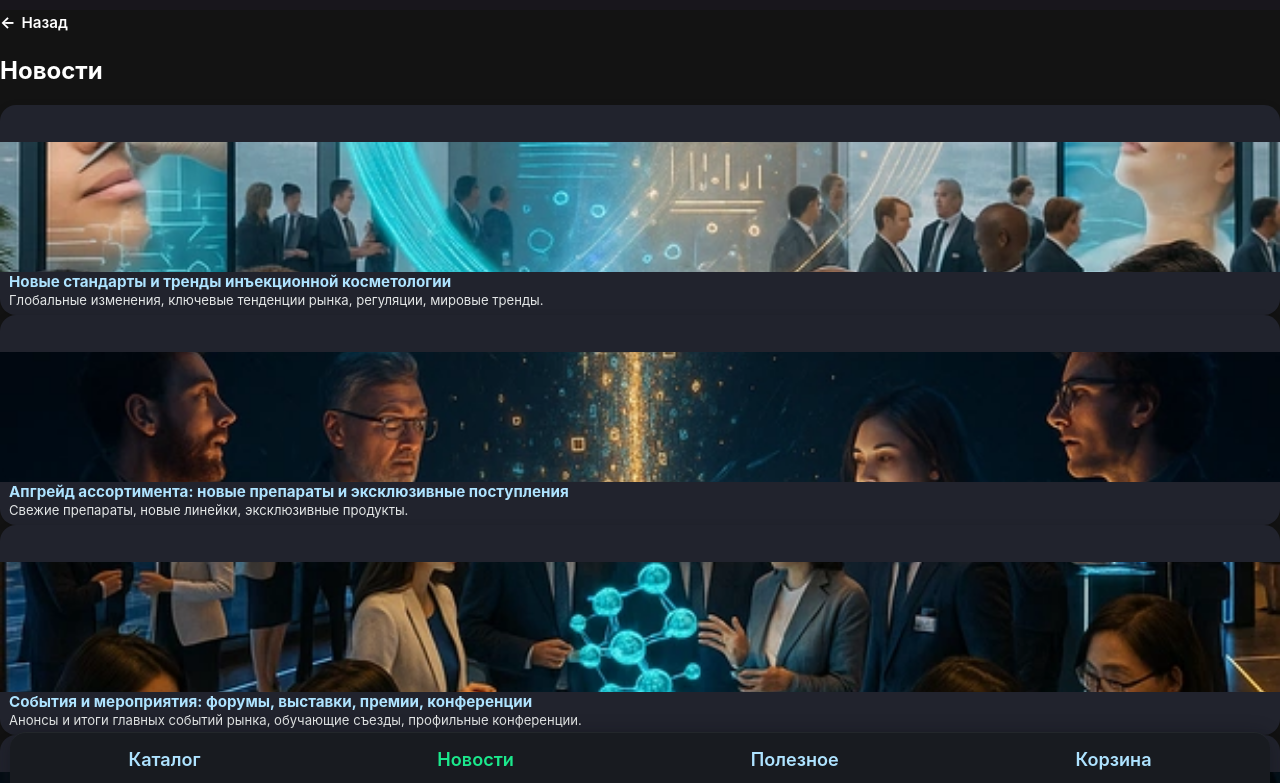
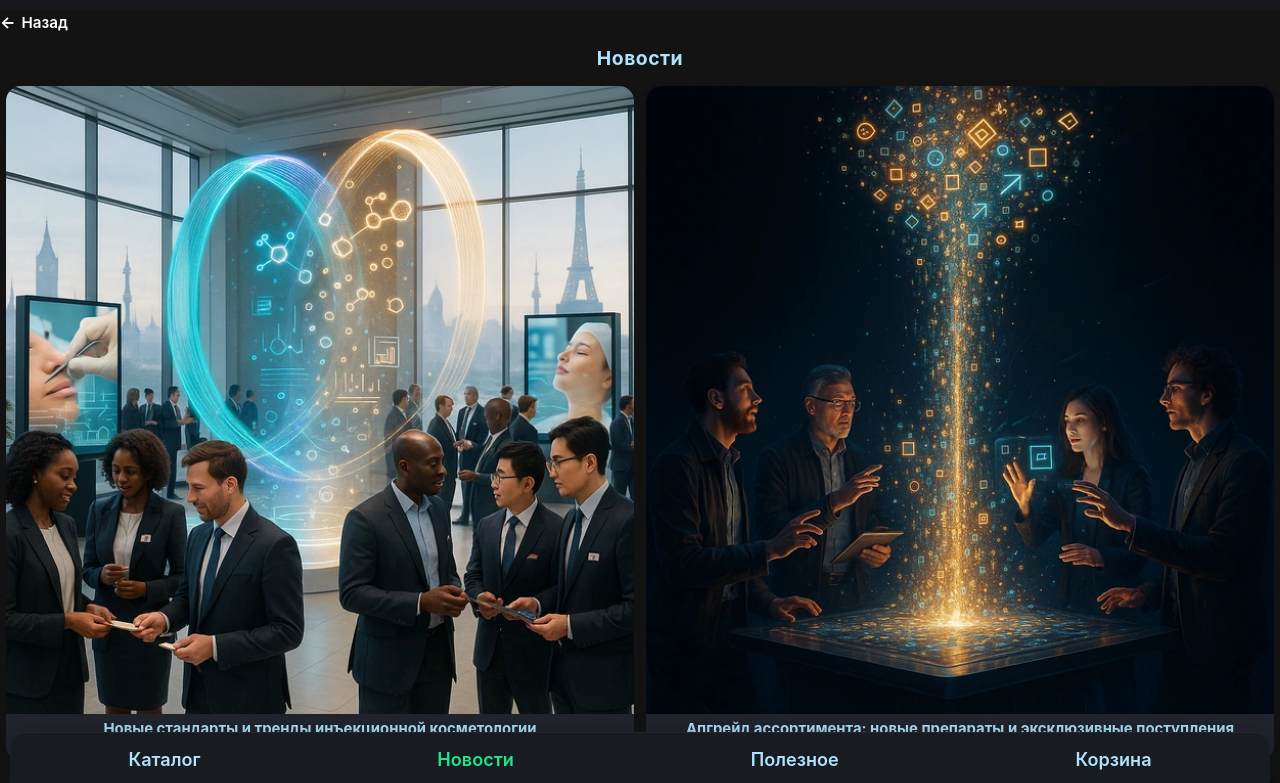
Before and after one commit to AlexSalavat/facade-stone-app, a React (Vite) app: page /news in a window 1280 px wide. Shown: the top 783 px of the page. Built offline with nearby package versions, Linux system fonts and the light colour scheme.

Commit message:
deploy: обновил карточки, добавил к

```diff
--- a/src/styles/InfoGrid.css
+++ b/src/styles/InfoGrid.css
@@ -1,55 +1,67 @@
+.info-title-main {
+  font-size: 1.21rem;
+  font-weight: 700;
+  color: #aee3ff;
+  margin: 10px 0 8px 0;
+  text-align: center;
+  letter-spacing: 0.5px;
+}
+
+.info-grid {
+  display: grid;
+  grid-template-columns: 1fr 1fr;
+  gap: 12px;
+  padding: 8px 6px 0 6px;
+}
+
 .info-card {
   background: #21232d;
-  border-radius: 16px;
+  border-radius: 15px;
   box-shadow: 0 2px 8px #0002;
   overflow: hidden;
-  position: relative;
   display: flex;
   flex-direction: column;
-  align-items: stretch;
-  min-height: 210px;
-  height: 210px;
-  max-height: 230px;
-  padding: 0;                /* Убрали padding */
-  justify-content: flex-end; /* ! Это чтобы текст всегда был максимально снизу */
+  align-items: center;
+  min-height: 218px;
+  max-width: 100%;
+  padding: 0 0 8px 0;
+  position: relative;
 }
 
 .info-card-img {
   width: 100%;
-  height: 130px;
+  aspect-ratio: 1/1; /* делаем квадрат */
   object-fit: cover;
+  border-radius: 0;
+  background: #191b1e;
   display: block;
-  background: #191b1e;
-  margin-bottom: 0;          /* Без отступа */
-  border-radius: 0;
 }
 
 .info-card-title {
-  font-size: 0.95rem;
+  font-size: 0.93rem;
   font-weight: 700;
   color: #aee3ff;
-  text-align: left;
-  margin: 2px 9px 0 9px;     /* Только сверху чуть-чуть */
-  min-height: 19px;
-  line-height: 1.06;
-  max-height: 23px;
+  text-align: center;
+  margin: 7px 5px 2px 5px;
+  line-height: 1.1;
+  max-height: 34px;
   overflow: hidden;
   text-overflow: ellipsis;
   white-space: nowrap;
+  width: 92%;
 }
 
 .info-card-content {
-  font-size: 0.82rem;
+  font-size: 0.78rem;
   color: #e3e6e6;
-  text-align: left;
-  line-height: 1.09;
-  margin: 0 9px 7px 9px;     /* только снизу чуть-чуть */
-  min-height: 15px;
-  max-height: 18px;
+  text-align: center;
+  line-height: 1.13;
+  margin: 0 7px 0 7px;
+  max-height: 28px;
   overflow: hidden;
   text-overflow: ellipsis;
   display: -webkit-box;
-  -webkit-line-clamp: 1;
+  -webkit-line-clamp: 2;
   -webkit-box-orient: vertical;
-  white-space: nowrap;
+  width: 92%;
 }
```
